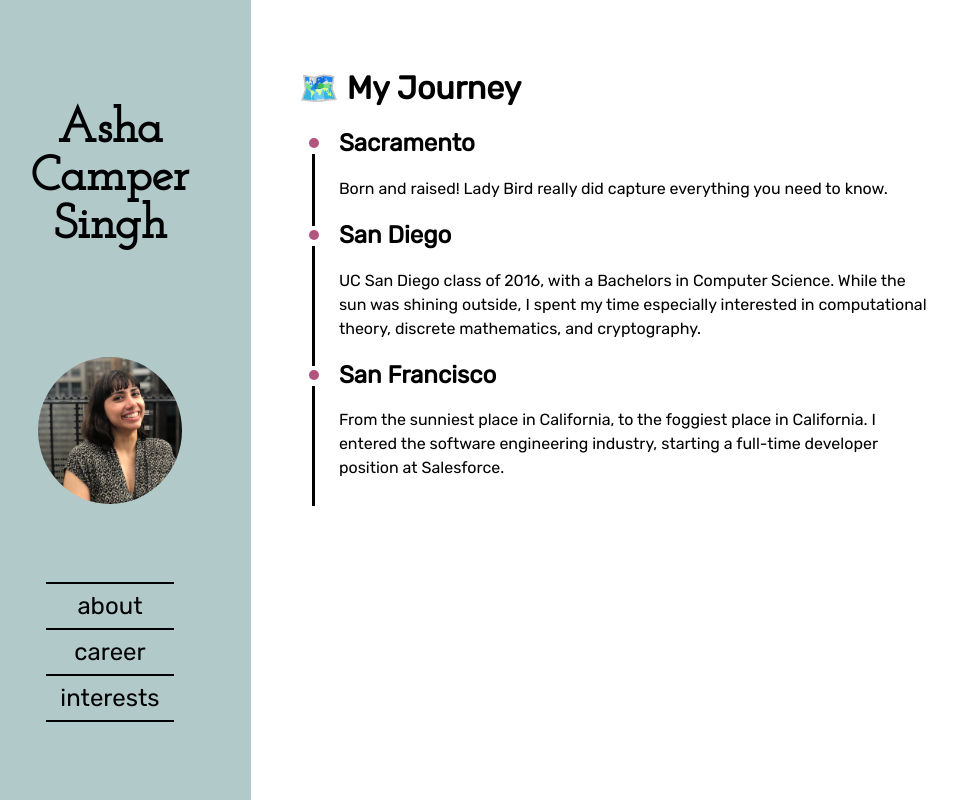
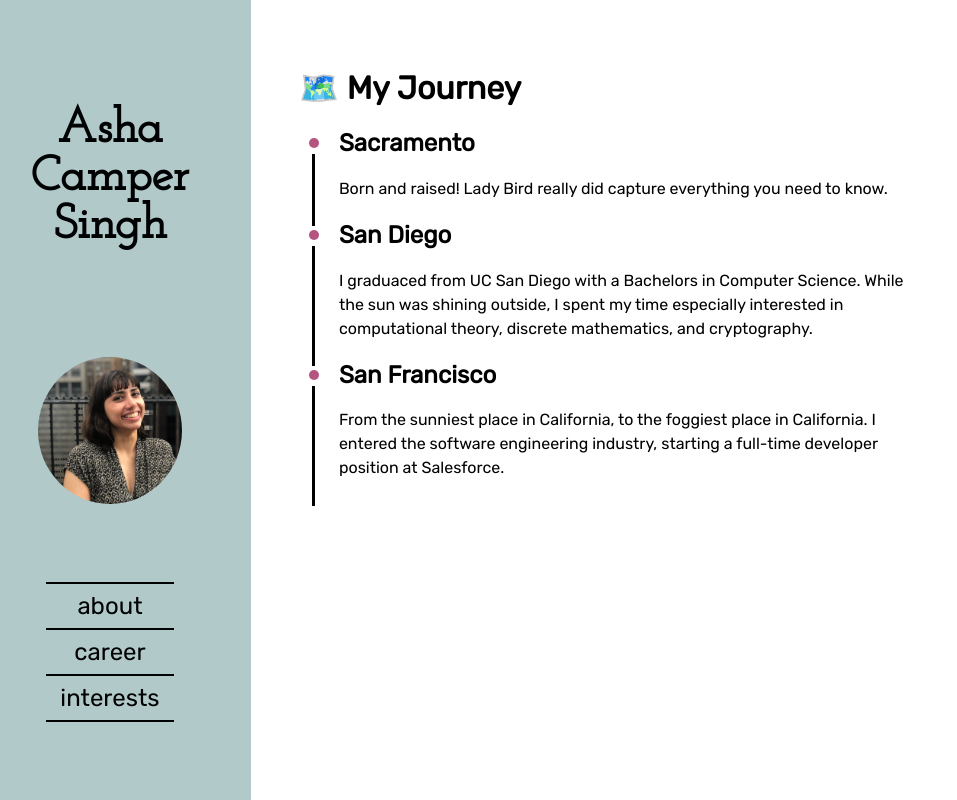
Before and after one commit to ashacs/ashacs.github.io, a React (Create React App) app: page /about in a window 1280 px wide. Shown: the whole page, without its empty margins (31-988 px from the left). Built offline with nearby package versions, Linux system fonts and the light colour scheme; a web font is replaced by a local one.

Commit message:
Update about

```diff
--- a/src/Components/About/index.js
+++ b/src/Components/About/index.js
@@ -16,7 +16,7 @@ class About extends Component {
     },
     {
       title: "San Diego",
-      body: "UC San Diego class of 2016, with a Bachelors in Computer Science. While the sun was shining outside, I spent my time especially interested in computational theory, discrete mathematics, and cryptography. "
+      body: "I graduaced from UC San Diego with a Bachelors in Computer Science. While the sun was shining outside, I spent my time especially interested in computational theory, discrete mathematics, and cryptography. "
     },
     {
       title: "San Francisco",
```
